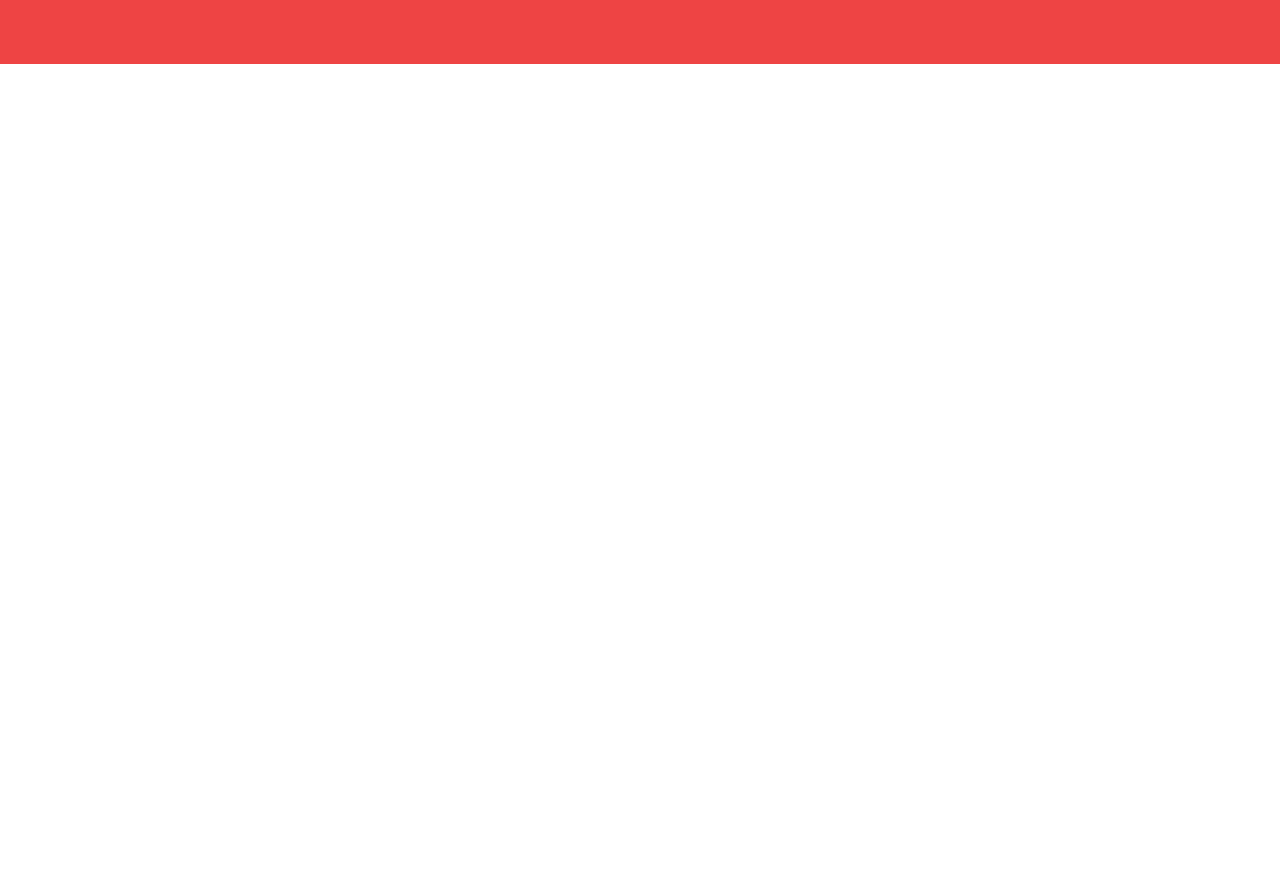
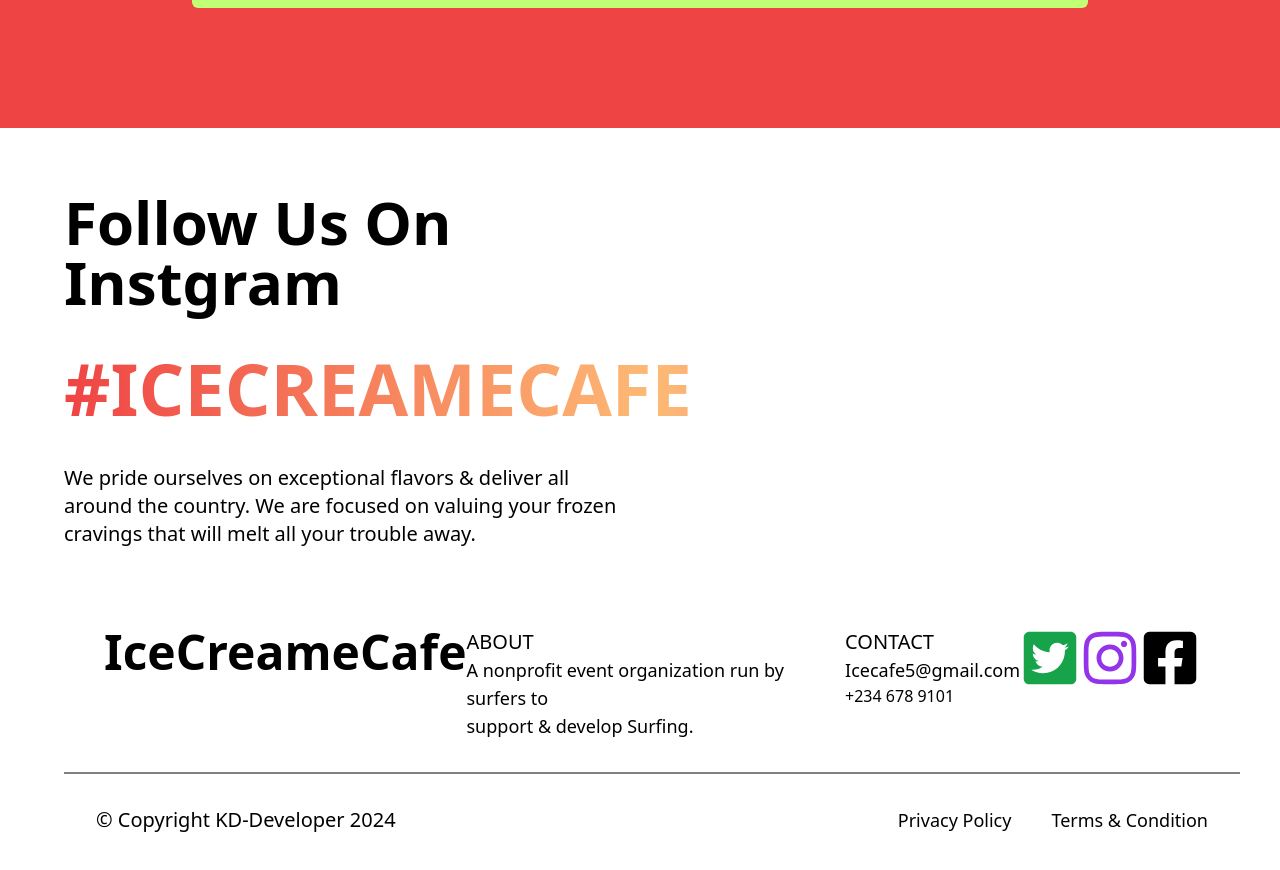
Before and after one commit to krushnaKD/Bill-Project-using-React, a React (Vite) app: page /Details/1 in a window 1280 px wide. Shown: the part 1376-2246 px from the top of the page. Before the commit the page ends 1440 px from the top, so only its background shows below. Built offline with nearby package versions, Linux system fonts and the light colour scheme.

Commit message:
make some chages in responsiveness

```diff
--- a/package.json
+++ b/package.json
@@ -13,7 +13,8 @@
     "react": "^18.3.1",
     "react-dom": "^18.3.1",
     "react-icons": "^5.3.0",
-    "react-router-dom": "^6.26.0"
+    "react-router-dom": "^6.26.0",
+    "react-social-icons": "^6.18.0"
   },
   "devDependencies": {
     "@types/react": "^18.3.3",
--- a/src/App.jsx
+++ b/src/App.jsx
@@ -1,46 +1,41 @@
-import React, { useState } from 'react'
-import Navbar from './Components/Navbar'
-import Card from './Components/Card'
-import About from './Components/About'
-import Background from './Components/Background'
-import Menu from './Components/Menu'
-import { Route, Routes } from 'react-router-dom'
-import { data } from 'autoprefixer'
-import Order from './Components/Order'
-import Details from './Components/Details'
-function App({set}) {
+import React, { useState } from "react";
+import Navbar from "./Components/Navbar";
+import Card from "./Components/Card";
+import About from "./Components/About";
+import Background from "./Components/Background";
+import Menu from "./Components/Menu";
+import { Route, Routes } from "react-router-dom";
+import { data } from "autoprefixer";
+import Order from "./Components/Order";
+import Details from "./Components/Details";
+import { CartContext } from "./Context/CartContext";
+import Footer from "./Components/Footer";
+function App({ set }) {
 
 
-
-
+   const {data,setdata} = useState(true)
 
 
 
 
   return (
     <>
-    <div className=' w-full h-100vh ' >
-    <Navbar set={data}/>
-   <Background/>
+      <div className=" w-full h-100vh ">
+        <Navbar set={data} />
+        <Background />
 
+      </div>
 
-     </div>
-
-
-
-    <Routes>
-    <Route path='/Background' element={<Background/>}/>
-      <Route path='/About' element={<About/>}/>
-      <Route path='/Menu' element={<Menu/>}/>
-      <Route path='/order' element={<Order/>}/>
-      {/* <Route path='/Details/:i' element={<Details/>}/> */}
-
-    </Routes>
-
-
-
-    </>
-  )
+      <Routes>
+        <Route path="/Background" element={<Background />} />
+        <Route path="/About" element={<About />} />
+        <Route path="/Menu" element={<Menu />} />
+        {/* <Route path="/order" element={<Order />} /> */}
+        {/* <Route path='/Details/:i' element={<Details/>}/> */}
+      </Routes>
+      <Footer/>
+      </>
+  );
 }
 
-export default App
+export default App;
--- a/src/Components/Background.jsx
+++ b/src/Components/Background.jsx
@@ -4,7 +4,7 @@ function Background() {
   return (
     <>
     <div className="w-full h-[80vh]  mt- bg-zinc-00 bg-[url('https://png.pngtree.com/thumb_back/fh260/background/20190221/ourmid/pngtree-summer-ice-cream-ice-cream-propaganda-image_11340.jpg')] bg-cover top-1/2  bg-no-repeat   bg-center ">
-      <h1 className='absolute top-[25%] left-[50%] lg:w-68  translate-x-[-50%] translate-y-[-50%] font-sans text-[3vh] md:text-[4vh] lg:text-[7vh] 2xl:text-[10vh] text-blue-800 tracking-wide font-semibold  md:w-[60vw]' > ICE CREAME CAFE.</h1>
+      <h1 className='absolute top-[25%] left-[50%] lg:w-68  translate-x-[-50%] translate-y-[-50%] font-sans text-[3vh] md:text-[4vh] lg:text-[7vh] 2xl:text-[10vh] tracking-wide font-semibold  md:w-[60vw] bg-gradient-to-r from-orange-600 via-purple-500 to-yellow-500 inline-block text-transparent bg-clip-text' > ICE CREAME CAFE.</h1>
       <h2 className='absolute top-[40%] left-[47%] text-3xl font-medium  md:w-[60vw] md:top-[35%] md:left-[35%]'>Scoops of Happiness, One Bite at a Time!</h2>
     </div>
     <div className='w-[100%] h-[50%] bg-zinc-100 '>
--- a/src/Components/Details.jsx
+++ b/src/Components/Details.jsx
@@ -6,8 +6,8 @@ const Details = () => {
   const { users, setusers } = useContext(dataContext);
 
 
- const {id} =  useParams()
-      console.log(id);
+
+      handleclick
 
 
   return (
--- /dev/null
+++ b/src/Components/Footer.jsx
@@ -0,0 +1,59 @@
+import React from "react";
+import { FaTwitterSquare } from "react-icons/fa";
+import { FaInstagram } from "react-icons/fa";
+import { FaFacebookSquare } from "react-icons/fa";
+const Footer = () => {
+  return (
+    <div className="w-full h-screen pt-16 pl-16 pr-10">
+      <h1 className="text-6xl font-semibold">
+        Follow Us On <br />
+        Instgram
+      </h1>
+      <h1 className="text-7xl font-semibold mt-10 bg-gradient-to-r from-red-500 via-orange-300 to-pink-500 linline-block text-transparent bg-clip-text">
+        #ICECREAMECAFE
+      </h1>
+      <p className="text-xl mt-10">
+        We pride ourselves on exceptional flavors & deliver all <br />
+        around the country. We are focused on valuing your frozen <br />
+        cravings that will melt all your trouble away.
+      </p>
+      <div className="w-full h-[25%]   mt-10 p-10 flex justify-between ">
+        <h1 className="text-5xl font-semibold self-start ">IceCreameCafe</h1>
+        <div>
+          <h2 className="text-xl ">ABOUT</h2>
+          <p className="text-lg">
+            A nonprofit event organization run by surfers to <br />
+            support & develop Surfing.
+          </p>
+        </div>
+        <div>
+          <h2 className="text-xl">CONTACT</h2>
+          <p className="text-lg">Icecafe5@gmail.com</p>
+          <p>+234 678 9101</p>
+        </div>
+ <div className="flex">
+        <FaTwitterSquare className="text-6xl text-green-600 hover:text-blue-500" />
+        <FaInstagram className="text-6xl text-purple-600 hover:text-orange-500" />
+        <FaFacebookSquare  className="text-6xl text--600 hover:text-blue-500"/>
+        </div>
+      </div>
+      <hr
+        style={{
+          background: 'gray',
+          color: 'gray',
+          borderColor: 'gray',
+          height: '2px',
+        }}></hr>
+        <div className="w-full p-8 flex justify-between">
+      <h1 className="text-xl ">© Copyright KD-Developer 2024</h1>
+      <div className="flex justify-between gap-10">
+        <h2 className="text-lg cursor-pointer hover:text-orange-500">Privacy Policy</h2>
+        <h2 className="text-lg cursor-pointer hover:text-orange-500">Terms & Condition</h2>
+
+      </div>
+        </div>
+    </div>
+  );
+};
+
+export default Footer;
--- a/src/Components/Navbar.jsx
+++ b/src/Components/Navbar.jsx
@@ -5,22 +5,22 @@ import Background from "./Background";
 import { Link } from "react-router-dom";
 import { RxHamburgerMenu } from "react-icons/rx";
 
-function Navbar({ set }) {
+function Navbar({ set ,}) {
   return (
-    <div className="w-full  h-22 p-5 flex items-center justify-between bg-red-300 fixed top-0 ">
+    <div className="w-full  h-16 p-5 flex items-center justify-between bg-red-300  top-0 ">
       <h1 className="font-semibold text-2xl">Ice Creame Cafe</h1>
       <div className="">
         <ul className="flex text-lg   sm:hidden md:hidden lg:block  ">
           <Link className="" to="/">
             Home
           </Link>
-          <Link className="ml-10 " to="/Menu">
+          <Link  className="ml-10 " to="/Menu">
             Menu
           </Link>
           <Link className="ml-10  " to="/Order">
             Order's
           </Link>
-          <Link className="ml-10 " to="/About">
+          <Link  className="ml-10 " to="/About">
             About
           </Link>
         </ul>
--- a/src/Components/Order.jsx
+++ b/src/Components/Order.jsx
@@ -1,63 +1,21 @@
-import React, { useContext, useEffect, useState } from 'react'
-import { dataContext } from '../Context/Context'
-import { useParams } from 'react-router-dom'
+import React, { useContext, useEffect, useState } from "react";
+import { dataContext } from "../Context/Context";
+import { useParams } from "react-router-dom";
+import { CartContext } from "../Context/CartContext";
 
 function Order() {
-  const [products,setproducts] = useState(null);
+  // const {cart, setcart} = useContext(CartContext);
 
-  const {id} = useParams()
-  console.log(id);
+  console.log("kalia", cart);
 
-  const getproductsdata = async() =>  {
-    try {
-      const {data} = await axios.get(`/products/${id}`);
-      console.log(data);
-      setproducts(data)
-    } catch (error) {
-      console.log(error);
-
-    }
-
-  }
-
-  useEffect(()=>{
-
-    getproductsdata();
-
-  },[])
-  const {users} = useContext(dataContext)
+  // const { users } = useContext(dataContext);
   return (
-    <h1>j</h1>
-//     <div className="p-10 flex flex-wrap items-center justify-between gap-10  top-[600px]">
-//     {users.map((a) => (
-//       <div key={a.productId} className="p-2  w-64  border-2 border-slate-700 rounded-md relative mt-20 mb-10 flex flex-col ">
-//         <div className="   rounded-md hover:scale-110">
-//           <img
-//             className="object-cover hover:scale-110 w-[30vw] transition-all duration-100 "
-//             src={a.image}
-//             alt=""
-//           />
-//         </div>
-//         <div>
-//           <h1 className="mt-3  justify-self-start ">Name :- {a.name}</h1>
-//           <h3 className="mt-3 mb-4">Price :- {a.price}</h3>
-//           <button
-//             onClick={() => {
-//               // handleClick(a.productId);
-//               // getData(productId);
-//               addToCart()
-// }}
-//             className={`px-3 text-white rounded-md ${
-//               status === false ? "bg-orange-600" : "bg-sky-500"
-//             } ml-10 whitespace-nowrap mt-0`}
-//           >
-//             Add To Cart
-//           </button>
-//         </div>
-//       </div>
-//     ))}
-//   </div>
-  )
+    <>
+      {/* {cart.map((p) => (
+        <h1>{p.name}</h1>
+      ))} */}
+    </>
+  );
 }
 
-export default Order
+export default Order;
--- /dev/null
+++ b/src/Context/CartContext.jsx
@@ -0,0 +1,13 @@
+import React, { createContext, useState } from 'react';
+
+export const CartContext = createContext();
+
+export const CartProvider = ({ children }) => {
+  const [cart, setCart] = useState([]);
+
+  return (
+    <CartContext.Provider value={{ cart, setCart }}>
+      {children}
+    </CartContext.Provider>
+  );
+};
--- a/src/Context/Context.jsx
+++ b/src/Context/Context.jsx
@@ -30,7 +30,7 @@ const Context = (props) => {
      },
     ,{
         productId: '5' ,
-        image:"https://assets.unileversolutions.com/v1/1869482.png?im=AspectCrop=(351,351);Resize=(351,351)",
+        image:"https://assets.unileversolutions.com/v1/1862843.png?im=AspectCrop=(985,985);Resize=(985,985)",
         name: "feast Bar",
         price: 40,
         status: false,
```
Also changed, not shown: src/Components/About.jsx (+5 -5 lines), src/Components/Menu.jsx (+47 -39 lines), src/main.jsx (+13 -12 lines), 1 other file (tests, documents, lock files or other folders).
